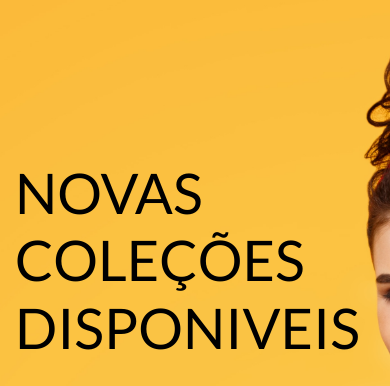
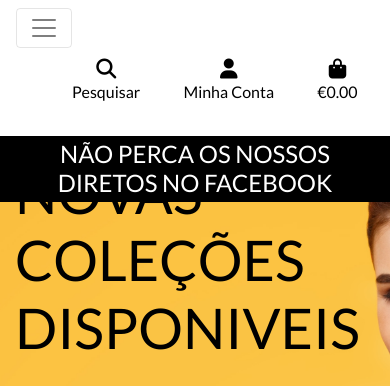
Before and after one commit to NunoCos/Lotus, a Django app: page / in a window 390 px wide. Shown: the top 386 px of the page. Run offline with Django 3.2, Linux system fonts and the light colour scheme; some libraries are stand-ins or nearby versions.

Commit message:
add mobile header

```diff
--- a/static/css/base.css
+++ b/static/css/base.css
@@ -56,6 +56,10 @@
     border: 1px solid black !important;
 }
 
+.bg-black {
+    background: #000 !important;
+}
+
 /* -------------------------------- Media Queries */
 
 /* Slightly larger container on xl screens */
--- a/templates/base.html
+++ b/templates/base.html
@@ -95,6 +95,21 @@
                 </ul>
             </div>
         </div>
+        <div class="row bg-white">
+            <nav class="navbar navbar-expand-lg navbar-light w-100">
+                <button class="navbar-toggler" type="button" data-toggle="collapse" data-target="#main-nav"
+                    aria-controls="main-nav" aria-expanded="false" aria-label="Toggle navigation">
+                    <span class="navbar-toggler-icon"></span>
+                </button>
+                {% include 'includes/mobile-top-header.html' %}
+                {% include 'includes/main-nav.html' %}
+            </nav>
+        </div>
+        <div id="delivery-banner" class="row text-center">
+            <div class="col bg-black text-white">
+                <h4 class="logo-font my-1">Não perca os nossos diretos no Facebook</h4>
+            </div>
+        </div>
     </header>
 
     {% if messages %}
--- /dev/null
+++ b/templates/includes/main-nav.html
@@ -0,0 +1,53 @@
+<div class="collapse navbar-collapse" id="main-nav">
+    <ul class="navbar-nav w-auto mx-auto">
+        <li class="nav-item dropdown">
+            <a class="logo-font font-weight-bold nav-link text-black mr-5" href="#" id="all-products-link" data-toggle="dropdown" aria-haspopup="true" aria-expanded="false">
+                Todos os Produtos
+            </a>
+            <div class="dropdown-menu border-0" aria-labelledby="all-products-link">
+                <a href="" class="dropdown-item">Por Preço</a>
+                <a href="" class="dropdown-item ">Por Ranking</a>
+                <a href="" class="dropdown-item ">Por Categoria</a>
+                <a href="" class="dropdown-item">Todos os Produtos</a>
+            </div>
+        </li>
+
+        <li class="nav-item dropdown">
+            <a class="logo-font font-weight-bold nav-link text-black mr-5" href="#" id="clothing-link" data-toggle="dropdown" aria-haspopup="true" aria-expanded="false">
+                Mulher
+            </a>
+            <div class="dropdown-menu border-0" aria-labelledby="clothing-link">
+                <a href="" class="dropdown-item">Camisolas</a>
+                <a href="" class="dropdown-item">Calças</a>
+                <a href="" class="dropdown-item">Casacos</a>
+                <a href="" class="dropdown-item">Calçado</a>
+                <a href="" class="dropdown-item">Todos os Produtos</a>
+            </div>
+        </li>
+
+        <li class="nav-item dropdown">
+            <a class="logo-font font-weight-bold nav-link text-black mr-5" href="#" id="homeware-link" data-toggle="dropdown" aria-haspopup="true" aria-expanded="false">
+                Criança
+            </a>
+            <div class="dropdown-menu border-0" aria-labelledby="homeware-link">
+                <a href="" class="dropdown-item">Camisolas</a>
+                <a href="" class="dropdown-item">Calças</a>
+                <a href="" class="dropdown-item">Casacos</a>
+                <a href="" class="dropdown-item">Calçado</a>
+                <a href="" class="dropdown-item">Todos os Produtos</a>
+            </div>
+        </li>
+
+        <li class="nav-item dropdown">
+            <a class="logo-font font-weight-bold nav-link text-black" href="#" id="specials-link" data-toggle="dropdown" aria-haspopup="true" aria-expanded="false">
+                Ofertas Especiais
+            </a>
+            <div class="dropdown-menu border-0" aria-labelledby="specials-link">
+                <a href="" class="dropdown-item">Novos Produtos</a>
+                <a href="" class="dropdown-item">Oportunidades</a>
+                <a href="" class="dropdown-item">Saldos</a>
+                <a href="" class="dropdown-item">Todos os Produtos</a>
+            </div>
+        </li>
+    </ul>
+</div>
--- /dev/null
+++ b/templates/includes/mobile-top-header.html
@@ -0,0 +1,58 @@
+<ul>
+  <li class="list-inline-item">
+    <a class="text-black nav-link d-block d-lg-none" href="#" id="mobile-search" data-toggle="dropdown" aria-haspopup="true" aria-expanded="false">
+        <div class="text-center">
+            <div><i class="fas fa-search fa-lg"></i></div>
+            <p class="my-0">Pesquisar</p>
+        </div>
+    </a>
+    <div class="dropdown-menu border-0 w-100 p-3 rounded-0 my-0" aria-labelledby="mobile-search">
+        <form class="form" method="GET" action="">
+            <div class="input-group w-100">
+                <input class="form-control border border-black rounded-0" type="text" name="q" placeholder="Search our site">
+                <div class="input-group-append">
+                    <button class="form-control form-control btn btn-black border border-black rounded-0" type="submit">
+                        <span class="icon">
+                            <i class="fas fa-search"></i>
+                        </span>
+                    </button>
+                </div>
+            </div>
+        </form>
+    </div>
+</li>
+<li class="list-inline-item dropdown">
+    <a class="text-black nav-link d-block d-lg-none" href="#" id="user-options" data-toggle="dropdown" aria-haspopup="true" aria-expanded="false">
+        <div class="text-center">
+            <div><i class="fas fa-user fa-lg"></i></div>
+            <p class="my-0">Minha Conta</p>
+        </div>
+    </a>
+    <div class="dropdown-menu border-0" aria-labelledby="user-options">
+        {% if request.user.is_authenticated %}
+            {% if request.user.is_superuser %}
+                <a href="{% url 'account_logout' %}" class="dropdown-item">Gerenciar Produtos</a>
+            {% endif %}
+            <a href="" class="dropdown-item">Meu Perfil</a>
+            <a href="{% url 'account_logout' %}" class="dropdown-item">Logout</a>
+        {% else %}
+            <a href="{% url 'account_signup' %}" class="dropdown-item">Registar</a>
+            <a href="{% url 'account_login' %}" class="dropdown-item">Entrar</a>
+        {% endif %}
+    </div>
+</li>
+<li class="list-inline-item">
+    <a class="{% if grand_total %}text-primary font-weight-bold{% else %}text-black{% endif %} nav-link d-block d-lg-none" href="">
+        <div class="text-center">
+            <div><i class="fas fa-shopping-bag fa-lg"></i></div>
+            <p class="my-0">
+                {% if grand_total %}
+                    €{{ grand_total|floatformat:2 }}
+                {% else %}
+                    €0.00
+                {% endif %}
+            </p>
+        </div>
+    </a>
+  </li>
+</ul>
```
